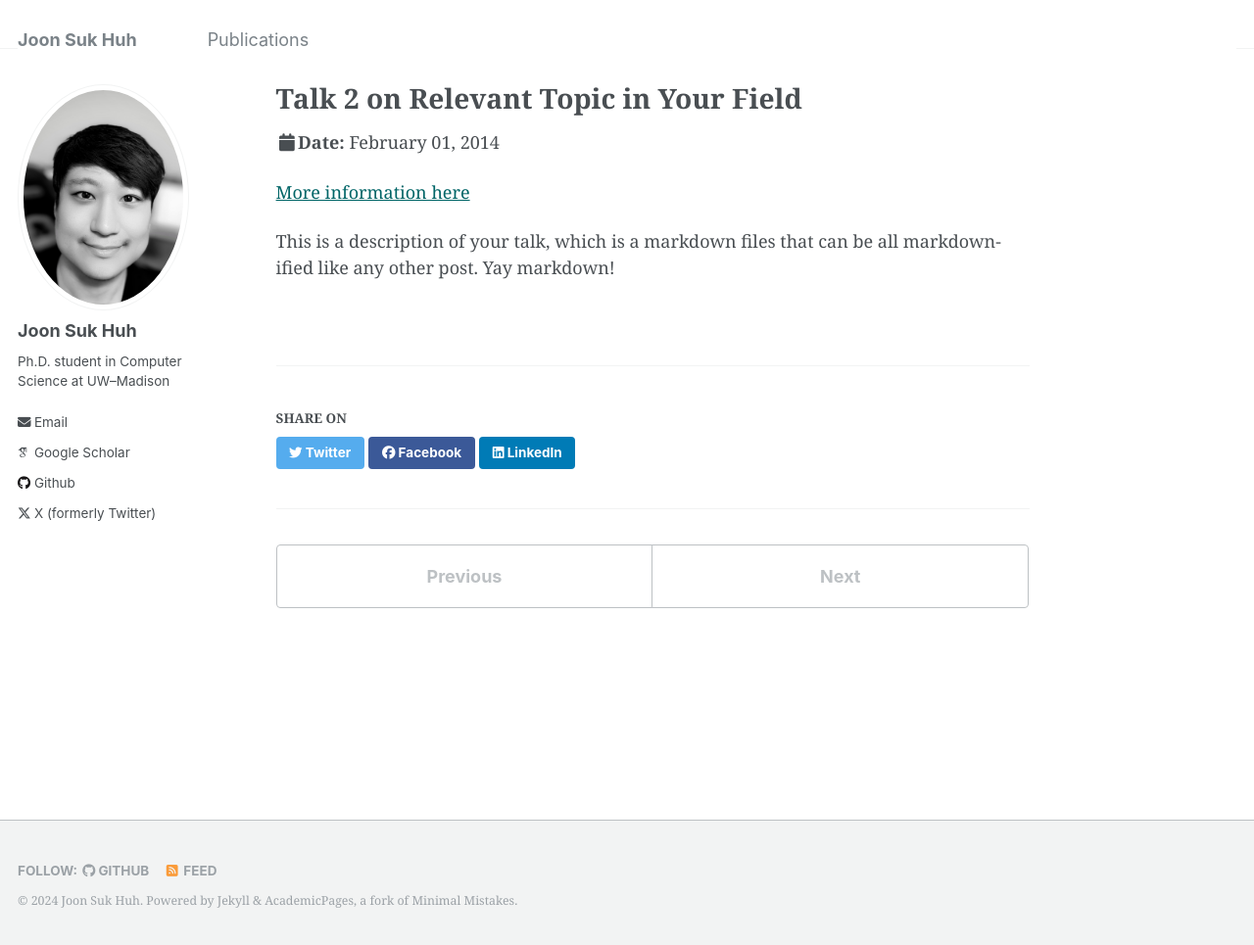
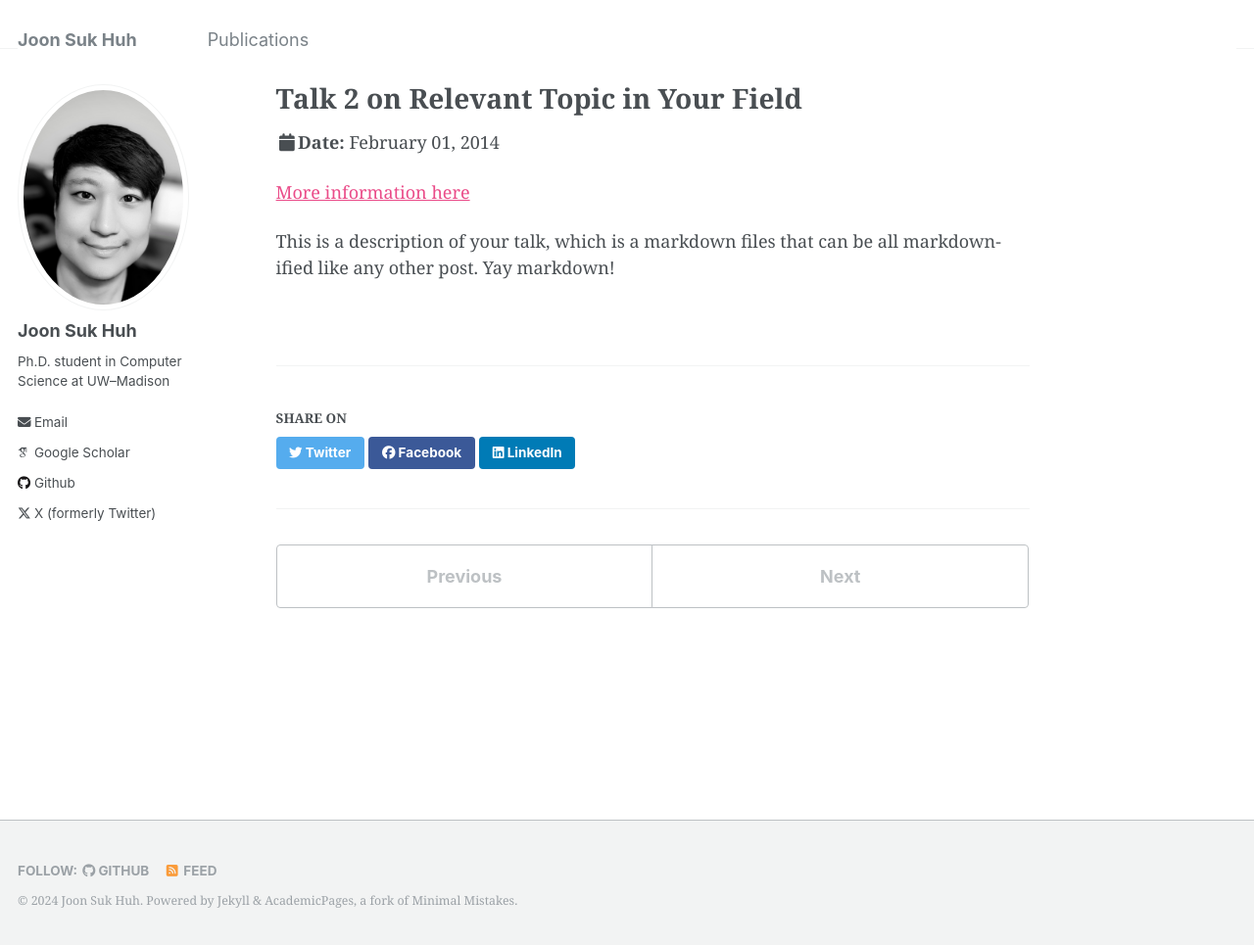
Before and after one commit to joon-huh/joon-huh.github.io, a Jekyll site: the page built from _talks/2014-02-01-talk-2.md, in a window 1280 px wide and 965 px high. Shown: the whole window at 98% size. Built offline with Jekyll 4.4.1, drawn with Linux system fonts in a browser that asks for light colours; some web fonts are replaced.

Commit message:
publications added

```diff
--- a/_includes/archive-single.html
+++ b/_includes/archive-single.html
@@ -28,7 +28,7 @@
 
     <h2 class="archive__item-title" itemprop="headline">
       {% if post.link %}
-        <a href="{{ post.link }}" style="color:#2c3635;">{{ title }}</a>
+        <a href="{{ post.link }}" style="color:#006567;">{{ title }}</a>
       {% else %}
         {{ title }}
       {% endif %}
--- a/_sass/_variables.scss
+++ b/_sass/_variables.scss
@@ -96,7 +96,7 @@ $xing-color                 : #006567;
 
 
 /* links */
-$link-color                 : $xing-color;
+$link-color                 : $dribbble-color;
 $link-color-hover           : mix(#000, $link-color, 25%);
 $link-color-visited         : mix(#fff, $link-color, 25%);
 $masthead-link-color        : $primary-color;
```
